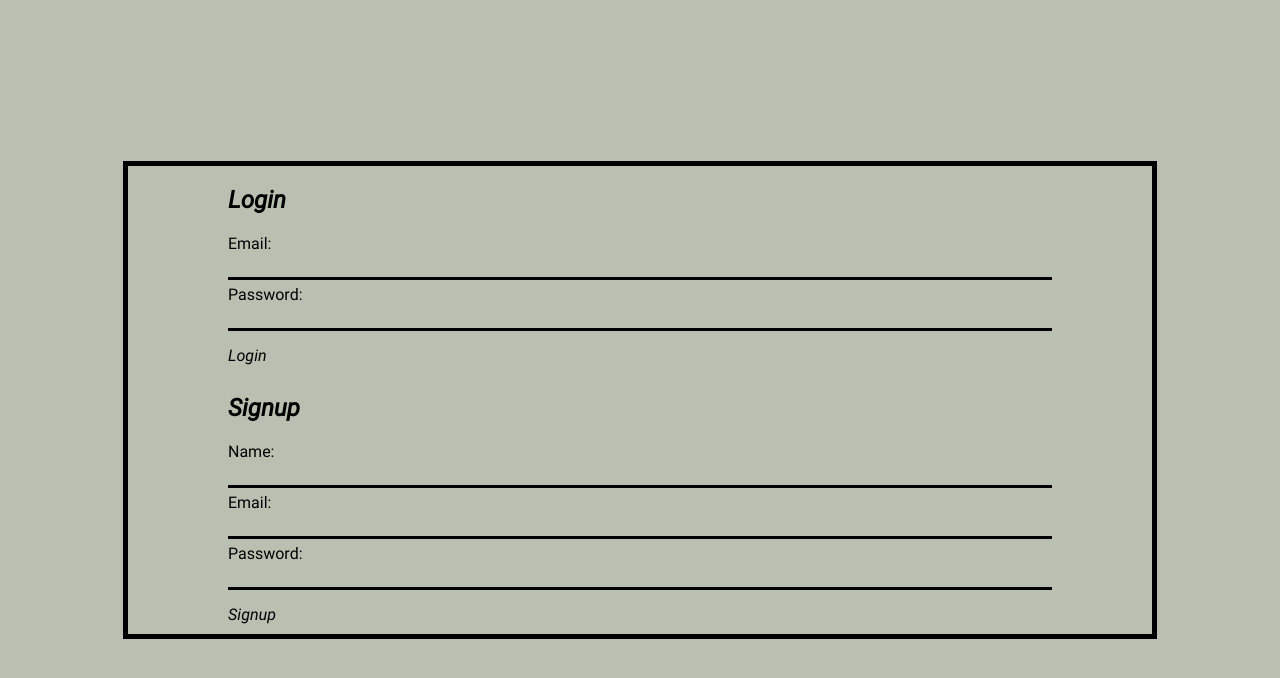
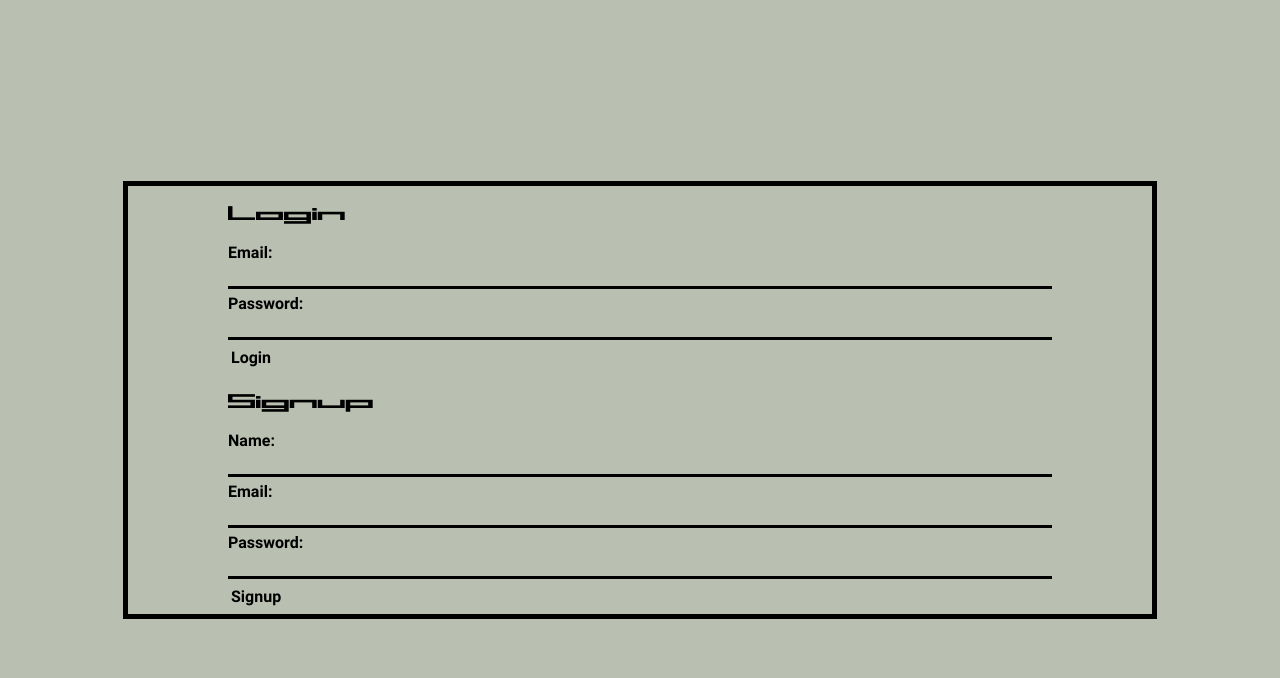
Before and after one commit to johnathanmann/sprite-planner, a React (Create React App) app in the folder client/: page / in a window 1280 px wide. Both pictures are taken after a click on the button "Authentication". Shown: the top 678 px of the page. Built offline with nearby package versions, Linux system fonts and the light colour scheme.

Commit message:
Styled planner page

```diff
--- a/client/src/components/pages/Login.js
+++ b/client/src/components/pages/Login.js
@@ -56,7 +56,7 @@ export default function Login() {
     <div className="login-container" id="login">
       <div className="border">
       <div className="registration">
-        <h2>Login</h2>
+        <h3>Login</h3>
         <form onSubmit={handleLogin}>
           <div className="form-group">
             <label>Email:</label>
@@ -80,13 +80,13 @@ export default function Login() {
               name="password"
             />
           </div>
-            <button type="submit">
+            <button type="submit" className="submit">
               Login
             </button>
         </form>
       </div>
       <div className="registration">
-        <h2>Signup</h2>
+      <h3>Signup</h3>
 
         <form onSubmit={handleSignup} className="form signup-form">
           <div className="form-group">
--- a/client/src/components/pages/Planner.js
+++ b/client/src/components/pages/Planner.js
@@ -58,25 +58,20 @@ async function projectForm() {
         <button onClick={refreshPage}/>
         <p>Logged in as <br/>user<span id="userId">{singleUser._id}</span></p>
         </div>
-        <h1>New Project</h1>
+        <div className="border">
+        <h3>New Project</h3>
         <form>
-            <h3>
               <label>Project Title:</label>
-            </h3>
-            <br />
-            <textarea className="form-control" id="projectTitle"/>
-            <h3>
+            <textarea id="projectTitle"/>
               <label>Project Description:</label>
-            </h3>
-            <br />
             <textarea
-              className="form-control"
               id="projectDescription"
               rows="3"
             ></textarea>
-            <button onClick={() =>projectForm()} className="btn" type="submit">Submit
+            <button onClick={() =>projectForm()} id="plannerSubmit" type="submit">Submit
             </button>
         </form>
       </div>
+      </div>
     );
   }
--- a/client/src/styles/login.css
+++ b/client/src/styles/login.css
@@ -38,16 +38,16 @@ input:-webkit-autofill:active{
 
 #login label{
     margin: 15px 0px;
+    font-family: robotoBold;
+}
+
+#login h3{
+    font-family: metalgear;
 }
 
 #login button{
-    color:  #000;
-    font-family: robotoitalic;
+    color: #000;
     margin: 0;
-    padding: 10px 0px;
-    border: none;
+    padding: 0 0 5px 0;
+    font-family: robotoBold;
 }
-
-.hidden{
-    display: none;
-}
--- a/client/src/styles/planner.css
+++ b/client/src/styles/planner.css
@@ -21,7 +21,22 @@
     padding-left: 20px;
 }
 
-#planner button{
+#planner .border{
+    margin: auto;
+    margin-top: 100px;
+    padding: 20px;
+}
+
+#planner h3{
+    font-family: metalgear;
+}
+
+#planner label{
+    font-family: robotoBold;
+    margin: 10px;
+}
+
+.header button{
     all: unset;
     background-image: url("../assets/imgs/arrow.png");
     height: 32px;
@@ -29,3 +44,17 @@
     background-size: contain;
     background-repeat: no-repeat;
 }
+
+#planner textarea{
+    all: unset;
+    background-color: none;
+    border: 3px solid #000;
+    width: 100%;
+    font-family: roboto;
+}
+
+#plannerSubmit{
+    color: #000;
+    margin: 0;
+    padding: 0;
+}
--- a/client/src/styles/styles.css
+++ b/client/src/styles/styles.css
@@ -13,6 +13,11 @@
     src: url(../assets/fonts/Roboto-Italic.ttf);
 }
 
+@font-face {
+    font-family: robotoBold;
+    src: url(../assets/fonts/Roboto-Bold.ttf);
+}
+
 :root{
     --green: #bac0b1;
 }
```
Also changed, not shown: client/src/assets/fonts/Roboto-Bold.ttf (added).
